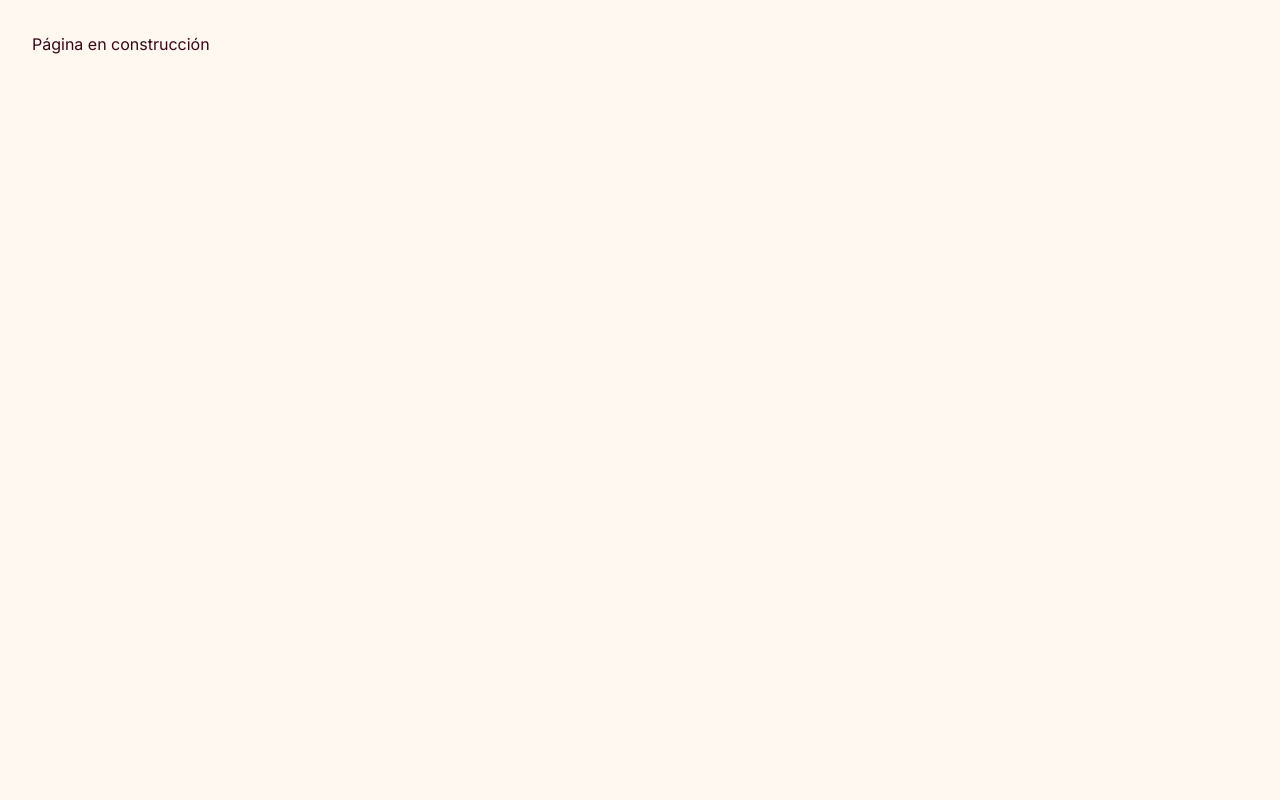
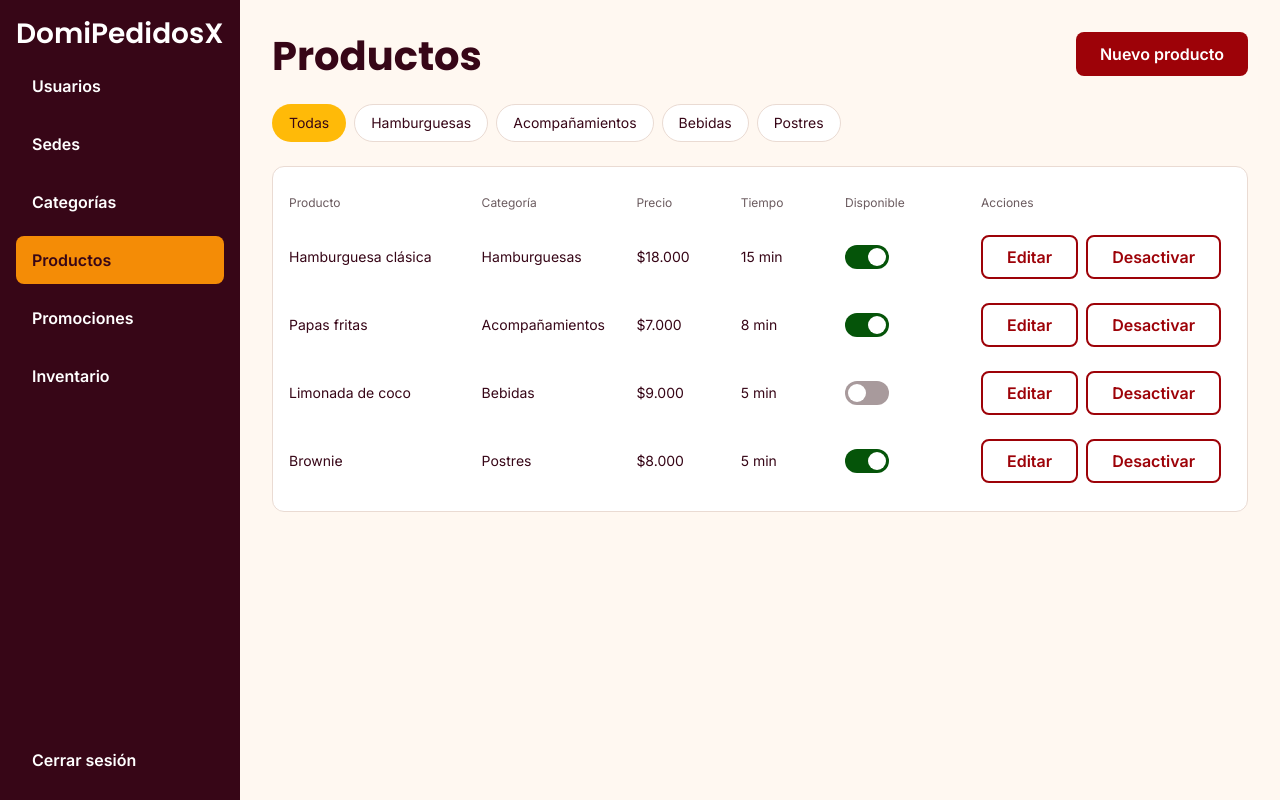
Before and after one commit to juanjose-atuesta/DomiPedidosX, a React (Vite) app in the folder frontend/: page /operador/productos in a window 1280 px wide. Built offline with nearby package versions, Linux system fonts and the light colour scheme.

Commit message:
feat(frontend): pantalla de productos del operador con filtro y disponibilidad

```diff
--- a/frontend/src/App.jsx
+++ b/frontend/src/App.jsx
@@ -4,6 +4,7 @@ import CrearCuentaPersonal from "./pages/admin/CrearCuentaPersonal"
 import Sedes from "./pages/admin/Sedes"
 import FormularioSede from "./pages/admin/FormularioSede"
 import Categorias from "./pages/operador/Categorias"
+import Productos from "./pages/operador/Productos"
 
 export default function App() {
   return (
@@ -15,6 +16,7 @@ export default function App() {
       <Route path="/admin/sedes/nueva" element={<FormularioSede />} />
       <Route path="/admin/sedes/:id/editar" element={<FormularioSede />} />
       <Route path="/operador/categorias" element={<Categorias />} />
+      <Route path="/operador/productos" element={<Productos />} />
       <Route path="*" element={<p className="p-8 text-texto">Página en construcción</p>} />
     </Routes>
   )
--- /dev/null
+++ b/frontend/src/data/productos.js
@@ -0,0 +1,8 @@
+export const CATEGORIAS = ["Hamburguesas", "Acompañamientos", "Bebidas", "Postres"]
+
+export const PRODUCTOS = [
+  { id: 1, nombre: "Hamburguesa clásica", categoria: "Hamburguesas", precio: 18000, tiempo: 15, disponible: true, activo: true },
+  { id: 2, nombre: "Papas fritas", categoria: "Acompañamientos", precio: 7000, tiempo: 8, disponible: true, activo: true },
+  { id: 3, nombre: "Limonada de coco", categoria: "Bebidas", precio: 9000, tiempo: 5, disponible: false, activo: true },
+  { id: 4, nombre: "Brownie", categoria: "Postres", precio: 8000, tiempo: 5, disponible: true, activo: true },
+]
--- /dev/null
+++ b/frontend/src/pages/operador/Productos.jsx
@@ -0,0 +1,97 @@
+import { useState } from "react"
+import { useNavigate } from "react-router-dom"
+import AdminLayout from "../../layouts/AdminLayout"
+import Boton from "../../components/Boton"
+import ChipCategoria from "../../components/ChipCategoria"
+import Interruptor from "../../components/Interruptor"
+import ModalConfirmacion from "../../components/ModalConfirmacion"
+import { CATEGORIAS, PRODUCTOS } from "../../data/productos"
+
+const COLUMNAS = "grid grid-cols-[1.4fr_1.1fr_0.7fr_0.7fr_120px_250px] items-center gap-4"
+const TITULOS = ["Producto", "Categoría", "Precio", "Tiempo", "Disponible", "Acciones"]
+
+export default function Productos() {
+  const navigate = useNavigate()
+  const [productos, setProductos] = useState(PRODUCTOS)
+  const [categoria, setCategoria] = useState("Todas")
+  const [aDesactivar, setADesactivar] = useState(null)
+
+  const visibles =
+    categoria === "Todas" ? productos : productos.filter((p) => p.categoria === categoria)
+
+  const cambiarDisponible = (id, valor) =>
+    setProductos((ps) => ps.map((p) => (p.id === id ? { ...p, disponible: valor } : p)))
+
+  const desactivar = () => {
+    setProductos((ps) =>
+      ps.map((p) => (p.id === aDesactivar.id ? { ...p, activo: false, disponible: false } : p)),
+    )
+    setADesactivar(null)
+  }
+
+  return (
+    <AdminLayout
+      titulo="Productos"
+      accion={<Boton onClick={() => navigate("/operador/productos/nuevo")}>Nuevo producto</Boton>}
+    >
+      <div className="flex flex-wrap gap-2">
+        {["Todas", ...CATEGORIAS].map((c) => (
+          <ChipCategoria key={c} activo={categoria === c} onClick={() => setCategoria(c)}>
+            {c}
+          </ChipCategoria>
+        ))}
+      </div>
+
+      <div className="overflow-x-auto rounded-xl border border-borde bg-white p-4">
+        <div className="min-w-[900px]">
+          <div className={`${COLUMNAS} py-3 text-xs leading-4 text-texto-sec`}>
+            {TITULOS.map((t) => (
+              <p key={t}>{t}</p>
+            ))}
+          </div>
+
+          {visibles.length === 0 && (
+            <p className="py-6 text-sm text-texto-sec">No hay productos en esta categoría</p>
+          )}
+
+          {visibles.map((p) => (
+            <div
+              key={p.id}
+              className={`${COLUMNAS} py-3 text-sm leading-5 text-texto ${p.activo ? "" : "opacity-60"}`}
+            >
+              <p>{p.nombre}</p>
+              <p>{p.categoria}</p>
+              <p>${p.precio.toLocaleString("es-CO")}</p>
+              <p>{p.tiempo} min</p>
+              <div>
+                <Interruptor
+                  activo={p.disponible}
+                  disabled={!p.activo}
+                  etiqueta={`Disponible: ${p.nombre}`}
+                  onChange={(valor) => cambiarDisponible(p.id, valor)}
+                />
+              </div>
+              <div className="flex items-center gap-2">
+                <Boton tipo="secundario" onClick={() => navigate(`/operador/productos/${p.id}/editar`)}>
+                  Editar
+                </Boton>
+                <Boton tipo="secundario" disabled={!p.activo} onClick={() => setADesactivar(p)}>
+                  Desactivar
+                </Boton>
+              </div>
+            </div>
+          ))}
+        </div>
+      </div>
+
+      <ModalConfirmacion
+        abierto={Boolean(aDesactivar)}
+        titulo="¿Desactivar producto?"
+        texto="Dejará de aparecer en el menú del cliente. Los pedidos anteriores conservan el producto."
+        textoConfirmar="Desactivar"
+        onConfirmar={desactivar}
+        onCancelar={() => setADesactivar(null)}
+      />
+    </AdminLayout>
+  )
+}
```
